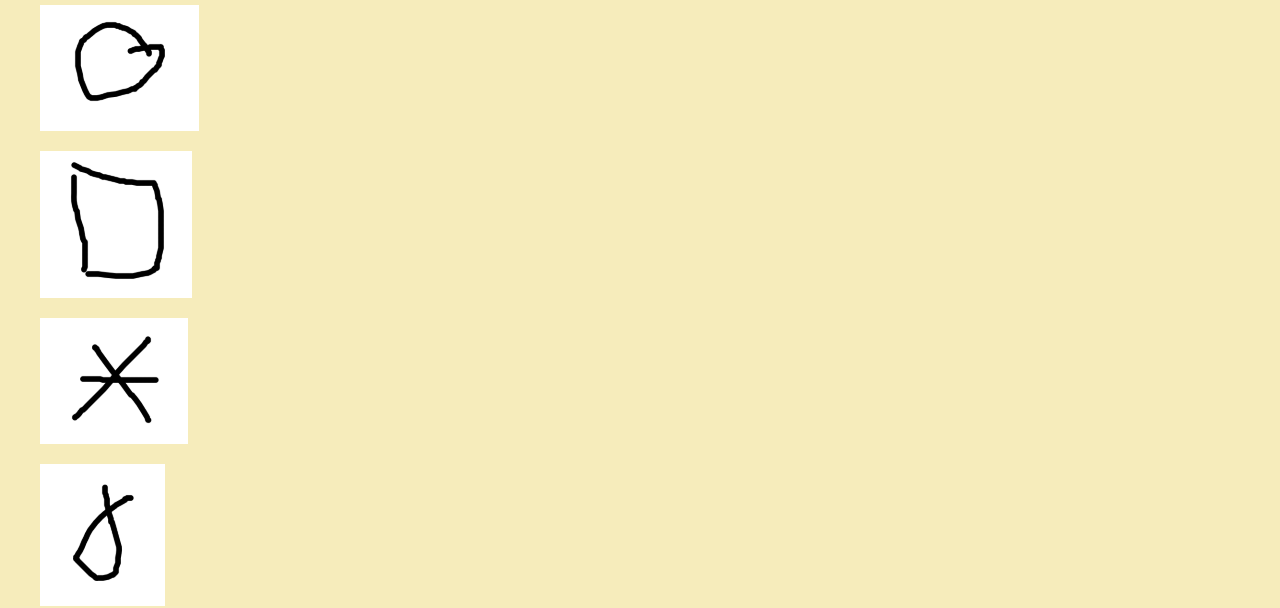
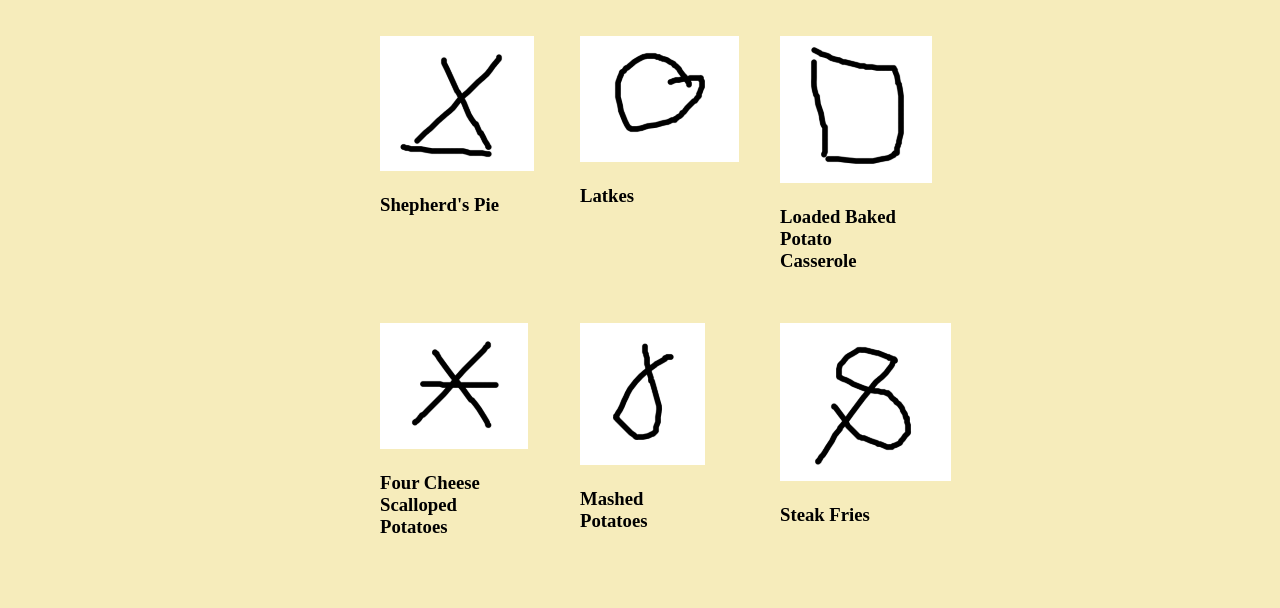
Before and after one commit to MichaelSpl/ThePotatoCafe, a plain HTML site: page Potato Cafe Website/Menu.html in a window 1280 px wide. Shown: the part 208-816 px from the top of the page. Drawn offline with Linux system fonts and the light colour scheme.

Commit message:
Added titles to menu items and repositioned menu.

```diff
--- a/Potato Cafe Website/Menu.html
+++ b/Potato Cafe Website/Menu.html
@@ -23,21 +23,27 @@
     <div class = "items">
         <figure id = "Pie">
             <img src = "WebsiteImages/Pie Temp.PNG">
+            <figcaption><h3>Shepherd's Pie</h3></figcaption>
         </figure>
         <figure id = "Latkes">
             <img src = "WebsiteImages/Latkes Temp.PNG">
+            <figcaption><h3>Latkes</h3></figcaption>
         </figure>
         <figure id = "Casserole">
             <img src = "WebsiteImages/Casserole Temp.PNG">
+            <figcaption><h3>Loaded Baked Potato Casserole</h3></figcaption>
         </figure>
         <figure id = "Scalloped">
             <img src = "WebsiteImages/Scalloped Temp.PNG">
+            <figcaption><h3>Four Cheese Scalloped Potatoes</h3></figcaption>
         </figure>
         <figure id = "Mashed">
             <img src = "WebsiteImages/Mashed Temp.PNG">
+            <figcaption><h3>Mashed Potatoes</h3></figcaption>
         </figure>
         <figure id = "Fries">
             <img src = "WebsiteImages/Fries Temp.PNG">
+            <figcaption><h3>Steak Fries</h3></figcaption>
         </figure>
     </div>
 
--- a/Potato Cafe Website/PotatoCafeWebsite.css
+++ b/Potato Cafe Website/PotatoCafeWebsite.css
@@ -122,3 +122,11 @@ img.logoOne {
     margin-top: 0;
     top: 150px;
 }
+
+.items {
+    position: relative;
+    top: 170px;
+    display: grid;
+    justify-content: center;
+    grid-template-columns: repeat(3, 200px);
+}
```
